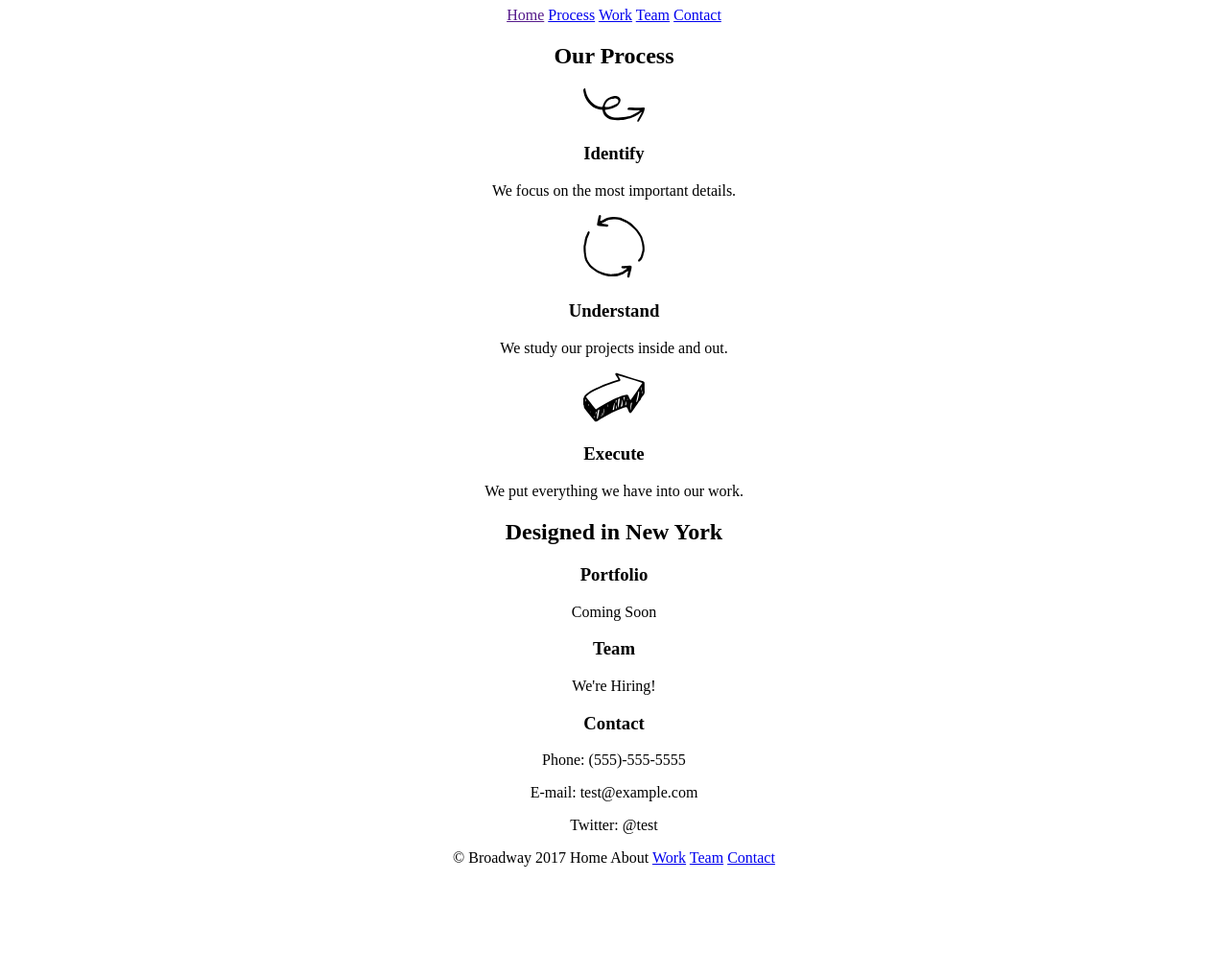
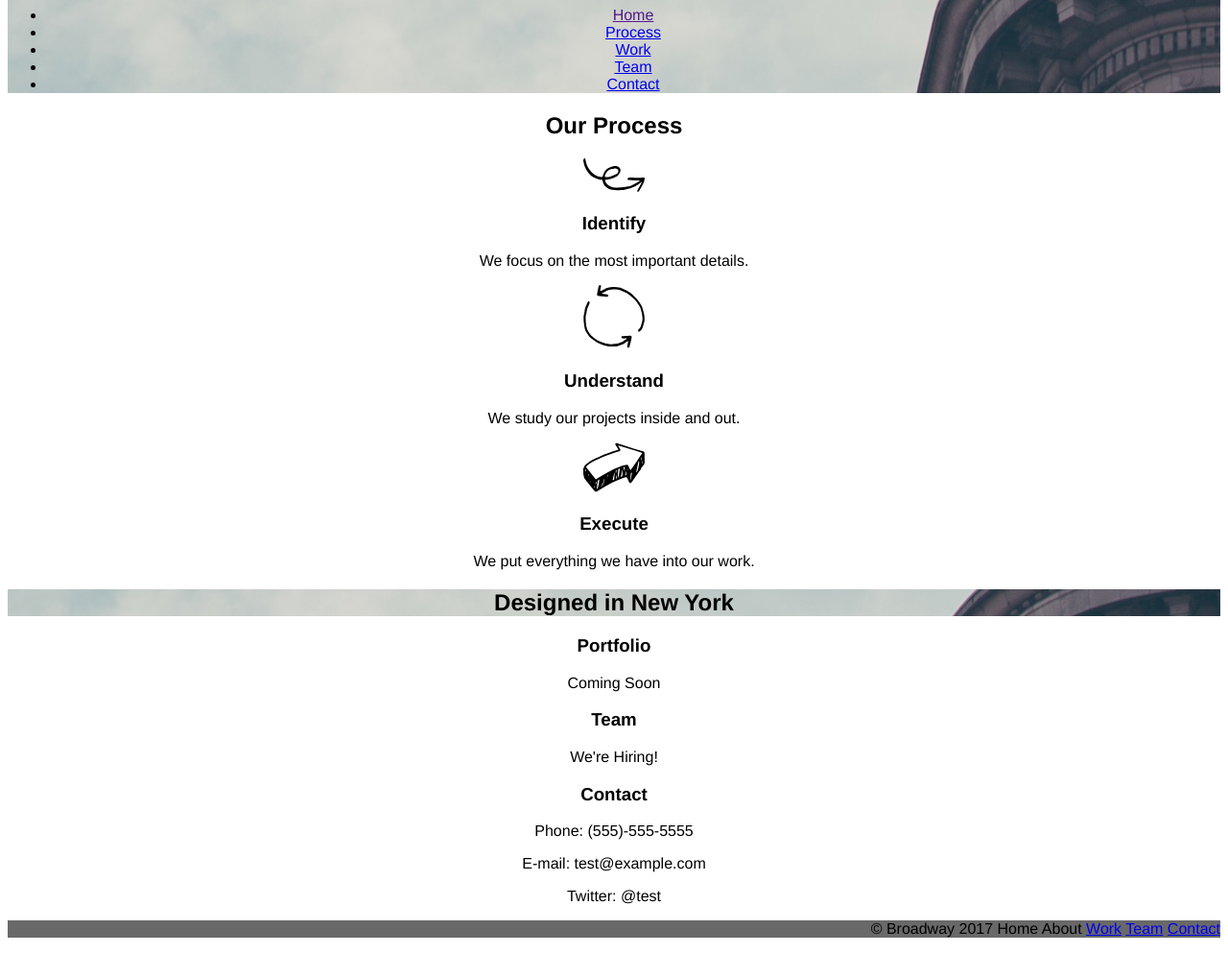
Before and after one commit to hugovanversendaal/broadway, a plain HTML site: page index.html in a window 1280 px wide. Shown: the part 73-1066 px from the top of the page at 96% size. Before the commit the page ends 992 px from the top, so only its background shows below. Drawn offline with Linux system fonts and the light colour scheme.

Commit message:
Improve header and css work.

```diff
--- a/index.html
+++ b/index.html
@@ -8,31 +8,33 @@
     <link rel="stylesheet" type="text/css" href="./resources/css/main.css">
 </head>
 <body>
-    <div class="header">
+    <header>
         <h1>Broadway Design</h1>
         <nav>
-            <a href="">Home</a>
-            <a href="#process">Process</a>
-            <a href="#work">Work</a>
-            <a href="#team">Team</a>
-            <a href="#contact">Contact</a>
+            <ul>
+                <li><a href="">Home</a></li>
+                <li><a href="#process">Process</a></li>
+                <li><a href="#work">Work</a></li>
+                <li><a href="#team">Team</a></li>
+                <li><a href="#contact">Contact</a></li>
+            </ul>
         </nav>
-    </div>
+    </header>
 
     <div id="process">
         <h2>Our Process</h2>
-        <p><img src="./resources/images/identify.svg" alt="" /></p>
+        <p><img src="./resources/images/identify.svg" alt=""/></p>
         <h3>Identify</h3>
         <p>We focus on the most important details.</p>
-        <p><img src="./resources/images/understand.svg" alt=""></p>
+        <p><img src="./resources/images/understand.svg" alt=""/></p>
         <h3>Understand</h3>
         <p>We study our projects inside and out.</p>
-        <p><img src="./resources/images/execute.svg" alt=""></p>
+        <p><img src="./resources/images/execute.svg" alt=""/></p>
         <h3>Execute</h3>
         <p>We put everything we have into our work.</p>
     </div>
 
-    <div id="middle">
+    <div class="middle">
         <h2>Designed in New York</h2>
     </div>
 
@@ -53,11 +55,8 @@
         <p>Twitter: @test</p>
     </div>
 
-    <div class="footer">
+    <footer>
         <p>© Broadway 2017 <a>Home</a> <a>About</a> <a href="#work">Work</a> <a href="#team">Team</a> <a href="#contact">Contact</a></p>
-    </div>
-
-
-
+    </footer>
 </body>
 </html>
--- a/resources/css/main.css
+++ b/resources/css/main.css
@@ -1,3 +1,17 @@
 body {
     text-align: center;
+    font-family: Helvetica, sans-serif;
 }
+
+header {
+    background-image: url("../images/the-flatiron-building.png");
+}
+
+.middle {
+    background-image: url("../images/the-flatiron-building.png");
+}
+
+footer {
+    background-color: dimgray;
+    text-align: right;
+}
```
